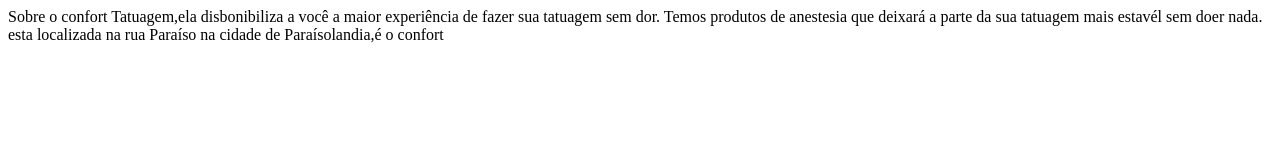
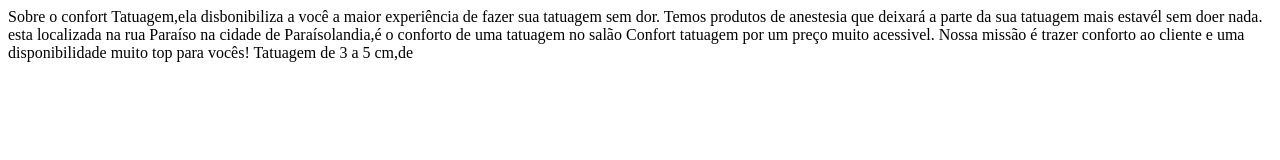
Before and after one commit to euGabrielzin157/jos-.confort-tatuagem, a plain HTML site: page index.html in a window 1280 px wide. Drawn offline with Linux system fonts and the light colour scheme.

Commit message:
jose biel

```diff
--- a/index.html
+++ b/index.html
@@ -9,6 +9,10 @@
 <body>
    Sobre o confort Tatuagem,ela disbonibiliza a você a maior experiência de fazer sua tatuagem sem dor.
    Temos produtos de anestesia que deixará a parte da sua tatuagem mais estavél sem doer nada.
-   esta localizada na rua Paraíso na cidade de Paraísolandia,é o confort
+   esta localizada na rua Paraíso na cidade de Paraísolandia,é o conforto de uma tatuagem no salão
+   Confort tatuagem por um preço muito acessivel. Nossa missão é trazer conforto ao cliente e uma
+   disponibilidade muito top para vocês!
+
+   Tatuagem de 3 a 5 cm,de
 </body>
 </html>
```
